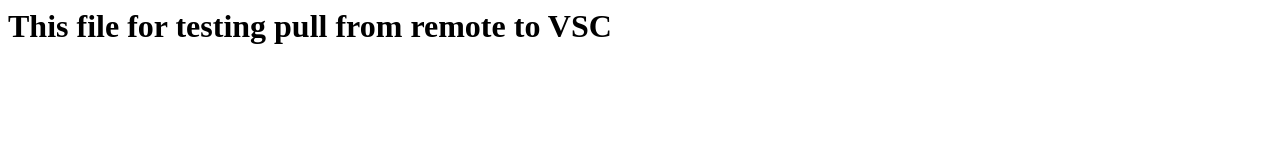
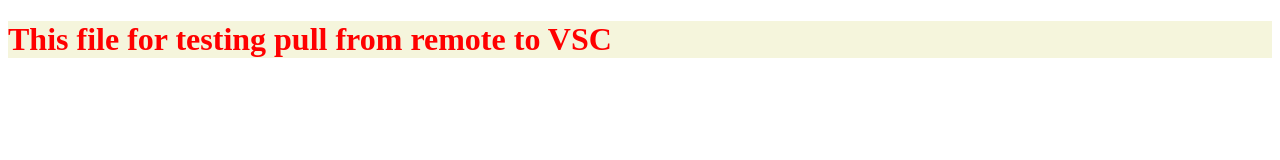
Before and after one commit to Ruthramoorthy26/Hearty-Restaurant, a plain HTML site: page test.html in a window 1280 px wide. Drawn offline with Linux system fonts and the light colour scheme.

Commit message:
FEAT: Adding new files

```diff
--- /dev/null
+++ b/test.css
@@ -0,0 +1,4 @@
+h1{
+    color:red;
+    background-color: beige;
+}
--- a/test.html
+++ b/test.html
@@ -1 +1,12 @@
-<h1>This file for testing pull from remote to VSC</h1>
+<!DOCTYPE html>
+<html lang="en">
+<head>
+    <meta charset="UTF-8">
+    <meta name="viewport" content="width=device-width, initial-scale=1.0">
+    <title>Test</title>
+    <link rel="stylesheet" href="test.css" type="text/css">
+</head>
+<body>
+    <h1>This file for testing pull from remote to VSC</h1>
+</body>
+</html>
```
